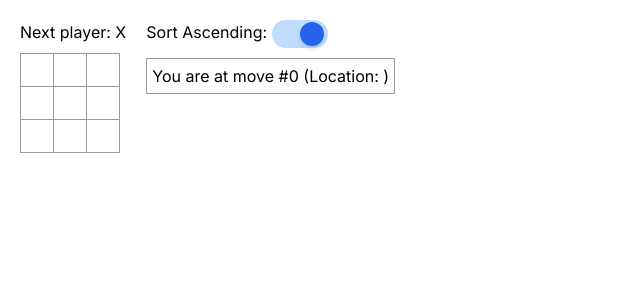
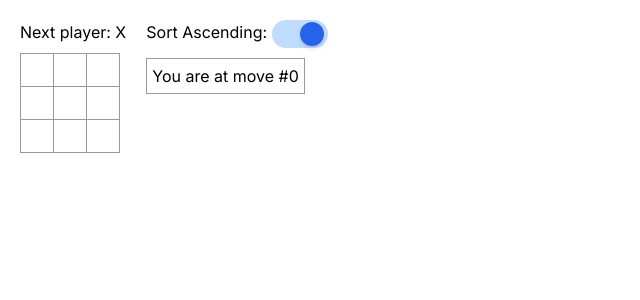
Before and after one commit to zahrabayatt/tic-tac-toe-game, a Next.js app: page / in a window 1280 px wide. Shown: the top 300 px of the page, without its empty margins (0-640 px from the left). Built offline with nearby package versions, Linux system fonts and the light colour scheme.

Commit message:
Fix description issue

```diff
--- a/app/components/Game/Game.tsx
+++ b/app/components/Game/Game.tsx
@@ -45,7 +45,9 @@ const Game = () => {
     let description;
     if (move === currentMove) {
       description =
-        "You are at move #" + move + " (Location: " + getLocation(move) + ")";
+        "You are at move #" +
+        move +
+        (move != 0 ? " (Location: " + getLocation(move) + ")" : "");
     } else if (move > 0) {
       description =
         "Go to move #" + move + " (Location: " + getLocation(move) + ")";
```
